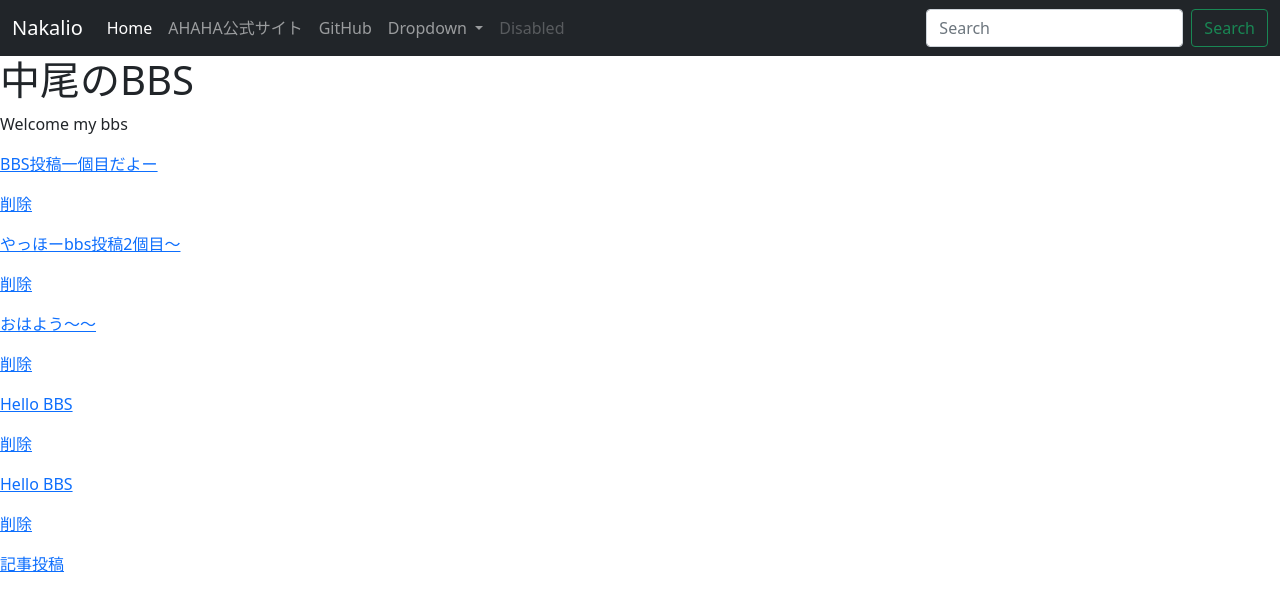
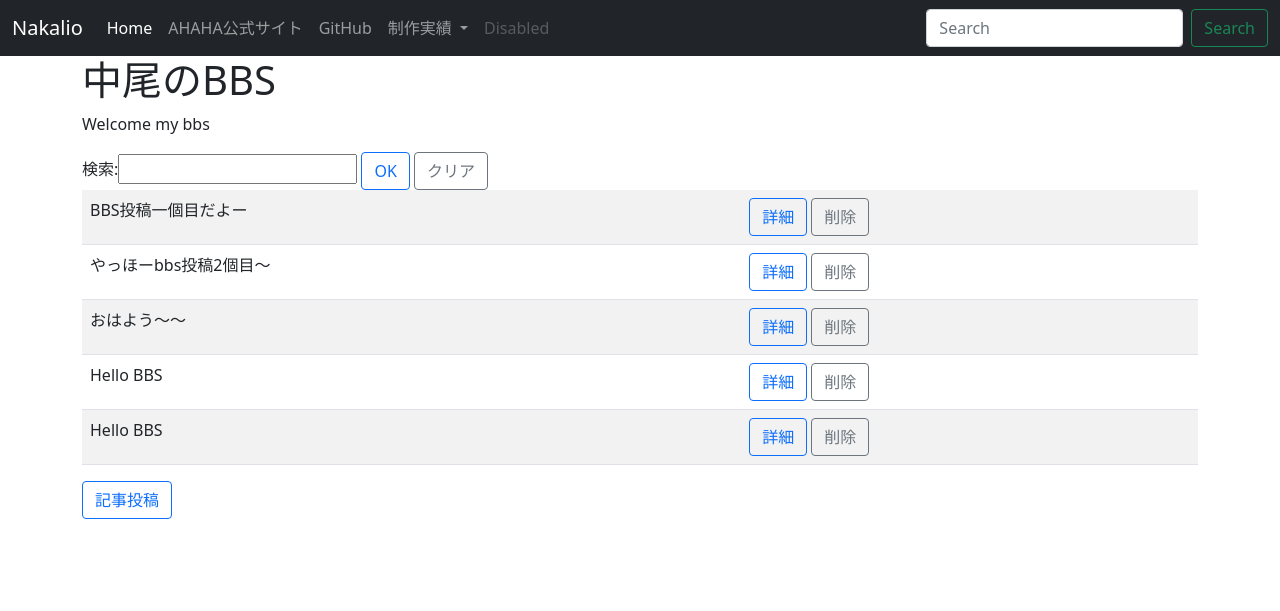
Before and after one commit to nakaosolution/portfolio, a Django app: page /bbs/ in a window 1280 px wide. Shown: the top 611 px of the page. Run offline with Django 3.2, Linux system fonts and the light colour scheme; data comes from the database, SQL or seed files in the repository; both versions use the stored data as it was after the commit.

Commit message:
BBSのデザインを整えました

```diff
--- /dev/null
+++ b/bbs/forms.py
@@ -0,0 +1,5 @@
+from django import forms
+
+class SearchForm(forms.Form):
+    # viewsやテンプレートででこのクラスを使用する
+    keyword = forms.CharField(label='検索', max_length=100)
--- a/bbs/templates/bbs/base.html
+++ b/bbs/templates/bbs/base.html
@@ -11,7 +11,7 @@
     <!-- nav開始 -->
     <nav class="navbar navbar-expand-lg navbar-dark bg-dark">
         <div class="container-fluid">
-            <a class="navbar-brand" href="#">Nakalio</a>
+            <a class="navbar-brand" href="{% url 'bbs:index'%}">Nakalio</a>
             <button class="navbar-toggler" type="button" data-bs-toggle="collapse" data-bs-target="#navbarSupportedContent" aria-controls="navbarSupportedContent" aria-expanded="false" aria-label="Toggle navigation">
             <span class="navbar-toggler-icon"></span>
             </button>
@@ -28,13 +28,13 @@
                     </li>
                 <li class="nav-item dropdown">
                 <a class="nav-link dropdown-toggle" href="#" id="navbarDropdown" role="button" data-bs-toggle="dropdown" aria-expanded="false">
-                    Dropdown
+                    制作実績
                 </a>
                 <ul class="dropdown-menu" aria-labelledby="navbarDropdown">
-                    <li><a class="dropdown-item" href="#">Action</a></li>
-                    <li><a class="dropdown-item" href="#">Another action</a></li>
+                    <li><a class="dropdown-item" href="https://ahaha-surf.com/" target="_blank">AHAHA公式サイト</a></li>
+                    <li><a class="dropdown-item" href="https://github.com/nakaosolution" target="_blank">GitHub</a></li>
                     <li><hr class="dropdown-divider"></li>
-                    <li><a class="dropdown-item" href="#">Something else here</a></li>
+                    <li><a class="dropdown-item" href="#">Coming Soon…</a></li>
                 </ul>
                 </li>
                 <li class="nav-item">
@@ -49,8 +49,11 @@
         </div>
     </nav>
     <!-- nav終了 -->
-    {% block content %}
-    {% endblock %}
+    <div class="container">
+        {% block content %}
+        {% endblock %}
+    </div>
+
     <script src="https://cdn.jsdelivr.net/npm/bootstrap@5.0.0-beta1/dist/js/bootstrap.bundle.min.js" integrity="sha384-ygbV9kiqUc6oa4msXn9868pTtWMgiQaeYH7/t7LECLbyPA2x65Kgf80OJFdroafW" crossorigin="anonymous"></script>
 </body>
 </html>
--- a/bbs/templates/bbs/index.html
+++ b/bbs/templates/bbs/index.html
@@ -3,12 +3,30 @@
 {% block content %}
     <h1>中尾のBBS</h1>
     <p>{{ message }}</p>
-    {% for article in articles %}
-        <p><a href="{% url 'bbs:detail' article.id %}">{{ article.content }}</a></p>
-        <p><a href="{% url 'bbs:delete' article.id %}">削除</a></p>
-    {% endfor %}
+
+    {% if searchForm %}
+        <form action="{% url 'bbs:index' %}" method="get">
+            <div class="form-group">
+                {{ searchForm }}
+                <input type="submit" class="btn btn-outline-primary" value="OK">
+                <a href="{% url 'bbs:index' %}" class="btn btn-outline-secondary">クリア</a>
+            </div>
+        </form>
+    {% endif %}
+
+    <table class="table table-striped table-hover">
+        {% for article in articles %}
+        <tr>
+            <td>{{ article.content }}</td>
+            <td>
+                <a href="{% url 'bbs:detail' article.id %}" class="btn btn-outline-primary">詳細</a>
+                <a href="{% url 'bbs:delete' article.id %}" class="btn btn-outline-secondary">削除</a>
+            </td>
+        </tr>
+        {% endfor %}
+    </table>
     <p>
-        <a href="{% url 'bbs:create'%}">記事投稿</a>
+        <a href="{% url 'bbs:create'%}" class="btn btn-outline-primary">記事投稿</a>
 
     </p>
 {% endblock %}
--- a/bbs/views.py
+++ b/bbs/views.py
@@ -1,16 +1,27 @@
 from django.shortcuts import render, get_object_or_404
 from django.http import HttpResponse
 from .models import Article
+from .forms import SearchForm
 
 # 掲示板一覧ページ
 def index(request):
     # return HttpResponse('HelloWorld')
 
-    # DBからすべての投稿をとりだし、articles変数に代入
-    articles = Article.objects.all()
+    # もしサーチフォームに正常なデータがあればキーワードのデータを代入して
+    # DBから該当のデータを取り出す
+    searchForm = SearchForm(request.GET)
+    if searchForm.is_valid():
+        keyword = searchForm.cleaned_data['keyword']
+        articles = Article.objects.filter(content__contains=keyword)
+    else:
+        searchForm = SearchForm()
+        # DBからすべての投稿をとりだし、articles変数に代入
+        articles = Article.objects.all()
+
     context = {
         'message': 'Welcome my bbs',
         'articles': articles,
+        'searchForm': searchForm,
     }
 
     # renderはデータとテンプレートを組み合わせてWebページを返すショートカット関数、第三引数に辞書型を渡すとテンプレートを呼び出すことができる。
```
Also changed, not shown: db.sqlite3.
